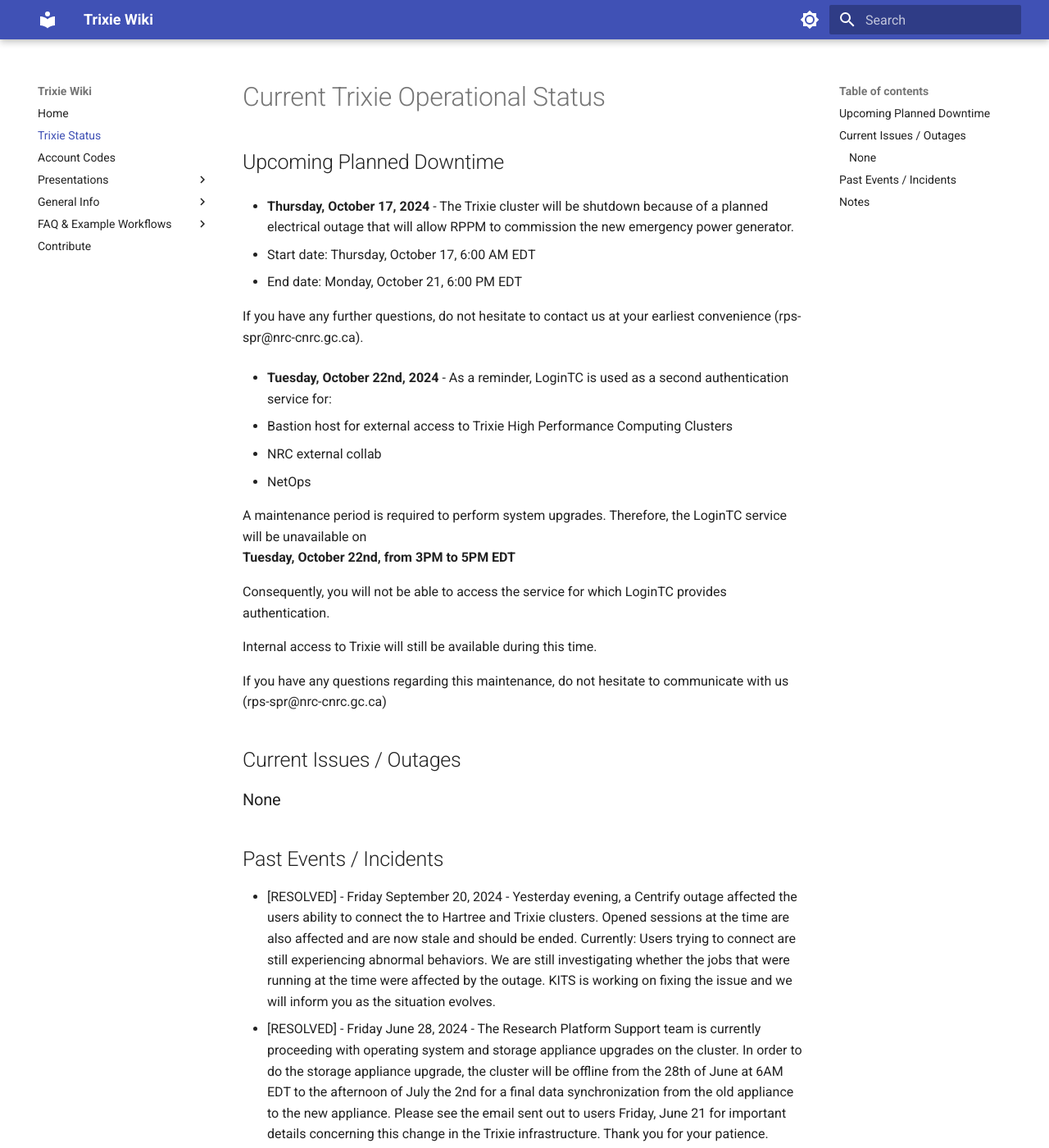
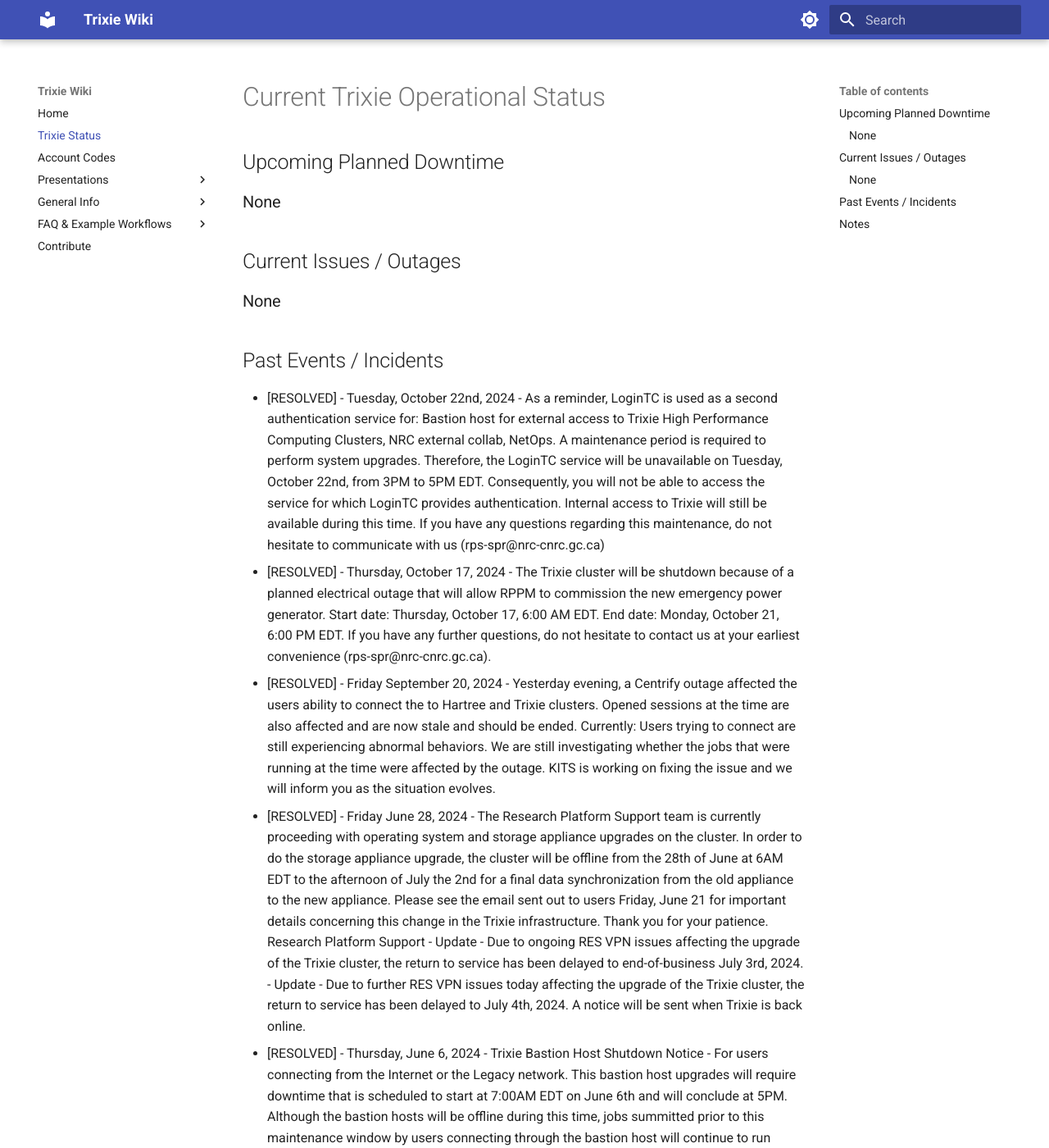
Before and after one commit to ai4d-iasc/trixie, an MkDocs documentation site: the page built from docs/Trixie-Status.md, in a window 1280 px wide and 1400 px high. Shown: the whole window at 82% size. Built offline with MkDocs 1.6.1 and Material for MkDocs 9.7.7, drawn with Linux system fonts in a browser that asks for light colours.

Commit message:
Reverted trixie status back to normal

```diff
--- a/docs/Trixie-Status.md
+++ b/docs/Trixie-Status.md
@@ -2,34 +2,15 @@
 
 ## Upcoming Planned Downtime
 
-- **Thursday, October 17, 2024** - The Trixie cluster will be shutdown because of a planned electrical outage that will allow RPPM to
-  commission the new emergency power generator.
-
-  - Start date: Thursday, October 17, 6:00 AM EDT
-  - End date: Monday, October 21, 6:00 PM EDT
-
-  If you have any further questions, do not hesitate to contact us at your earliest convenience (rps-spr@nrc-cnrc.gc.ca).
-
-- **Tuesday, October 22nd, 2024** - As a reminder, LoginTC is used as a second authentication service for:
-
-  - Bastion host for external access to Trixie High Performance Computing Clusters
-  - NRC external collab
-  - NetOps
-
-  A maintenance period is required to perform system upgrades. Therefore, the LoginTC service will be unavailable on<br>
-  **Tuesday, October 22nd, from 3PM to 5PM EDT**
-
-  Consequently, you will not be able to access the service for which LoginTC provides authentication.
-
-  Internal access to Trixie will still be available during this time.
-
-  If you have any questions regarding this maintenance, do not hesitate to communicate with us (rps-spr@nrc-cnrc.gc.ca)
+### None
 
 ## Current Issues / Outages
 
 ### None
 
 ## Past Events / Incidents
+- [RESOLVED] - Tuesday, October 22nd, 2024 - As a reminder, LoginTC is used as a second authentication service for: Bastion host for external access to Trixie High Performance Computing Clusters, NRC external collab, NetOps. A maintenance period is required to perform system upgrades. Therefore, the LoginTC service will be unavailable on Tuesday, October 22nd, from 3PM to 5PM EDT. Consequently, you will not be able to access the service for which LoginTC provides authentication. Internal access to Trixie will still be available during this time. If you have any questions regarding this maintenance, do not hesitate to communicate with us (rps-spr@nrc-cnrc.gc.ca)
+- [RESOLVED] - Thursday, October 17, 2024 - The Trixie cluster will be shutdown because of a planned electrical outage that will allow RPPM to commission the new emergency power generator. Start date: Thursday, October 17, 6:00 AM EDT. End date: Monday, October 21, 6:00 PM EDT. If you have any further questions, do not hesitate to contact us at your earliest convenience (rps-spr@nrc-cnrc.gc.ca).
 - [RESOLVED] - Friday September 20, 2024 - Yesterday evening, a Centrify outage affected the users ability to connect the to Hartree and Trixie clusters. Opened sessions at the time are also affected and are now stale and should be ended. Currently: Users trying to connect are still experiencing abnormal behaviors. We are still investigating whether the jobs that were running at the time were affected by the outage. KITS is working on fixing the issue and we will inform you as the situation evolves.
 - [RESOLVED] - Friday June 28, 2024 - The Research Platform Support team is currently proceeding with operating system and storage appliance upgrades on the cluster. In order to do the storage appliance upgrade, the cluster will be offline from the 28th of June at 6AM EDT to the afternoon of July the 2nd for a final data synchronization from the old appliance to the new appliance. Please see the email sent out to users Friday, June 21 for important details concerning this change in the Trixie infrastructure. Thank you for your patience. Research Platform Support - Update - Due to ongoing RES VPN issues affecting the upgrade of the Trixie cluster, the return to service has been delayed to end-of-business July 3rd, 2024. - Update - Due to further RES VPN issues today affecting the upgrade of the Trixie cluster, the return to service has been delayed to July 4th, 2024. A notice will be sent when Trixie is back online.
 - [RESOLVED] - Thursday, June 6, 2024 - Trixie Bastion Host Shutdown Notice - For users connecting from the Internet or the Legacy network. This bastion host upgrades will require downtime that is scheduled to start at 7:00AM EDT on June 6th and will conclude at 5PM. Although the bastion hosts will be offline during this time, jobs summitted prior to this maintenance window by users connecting through the bastion host will continue to run normally. If you have any questions or concerns about this upgrade, please let us know. Thank you for your patience. Research Platform Support
```
Also changed, not shown: docs/index.md (+1 -1 lines).
